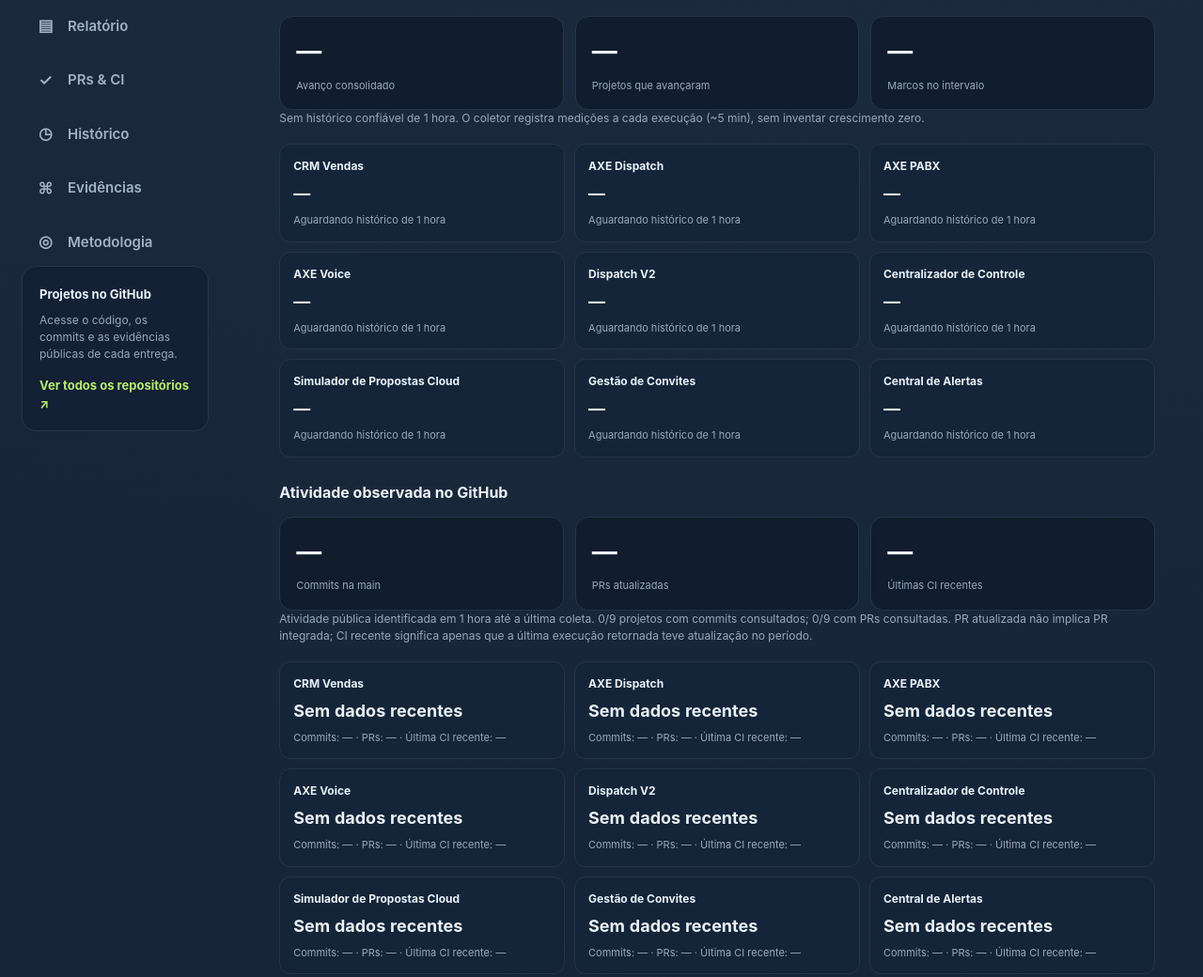
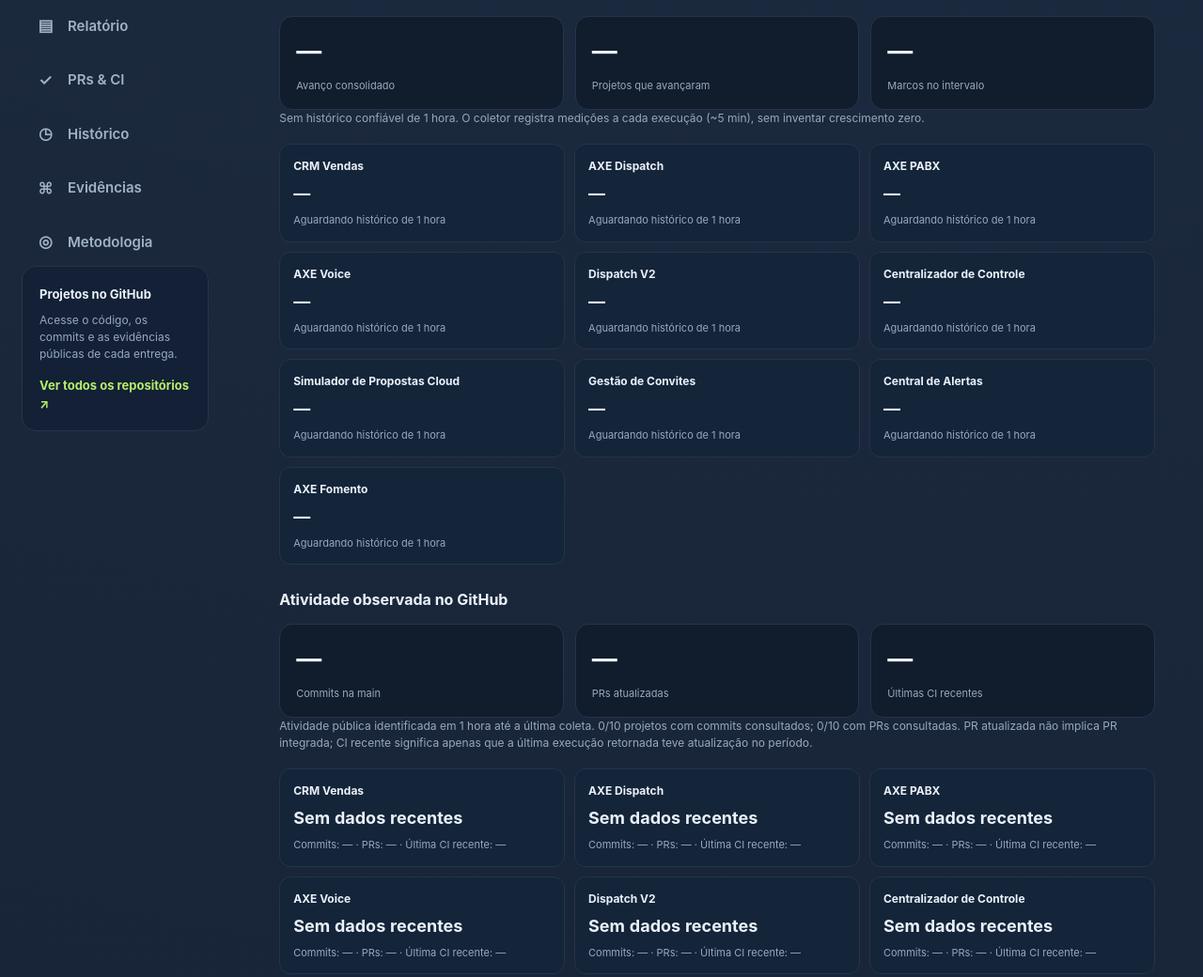
Before and after one commit to jeffaxe81/AXE, a plain HTML site: page index.html in a window 1280 px wide. Shown: the part 1010-2050 px from the top of the page at 94% size. Drawn offline with Linux system fonts and the light colour scheme.

Commit message:
feat(portfolio): add AXE Fomento as tenth reviewed project without declaring product ready

```diff
--- a/index.html
+++ b/index.html
@@ -620,6 +620,10 @@
     ["Registro da release 1.12.0",true],["Observabilidade em modo shadow documentada",true],["Validação integrada da operação",false],["Homologação final para produção",false]],history:[
     ["2026-09-13","Merge de observabilidade shadow (#9)","54f961b7ebc75935d50a3991a1307b96114586de"],
     ["2026-09-13","Documentação da release 1.12.0","71a38693f40b543bdceb485fe1378e75b5334c99"]
+  ]},
+  {id:"axe-fomento",name:"AXE Fomento",symbol:"◈",kind:"plataforma",stage:"Documentação",type:"plan",tech:"Node.js · PostgreSQL (escopo documentado)",description:"Captação de recursos públicos para prefeituras: radar de editais, aderência preliminar e projetos municipais. Main pública contém apenas README.",updated:"2026-10-23",milestones:[
+    ["Escopo da V1 e roadmap registrados no README",true],["Código-fonte da V1 e testes disponíveis para verificação",false],["Integração verificável com editais oficiais e respectivas fontes",false],["Segurança, isolamento municipal e testes integrados homologados",false],["Aceite operacional e liberação para produção registrados",false]],history:[
+    ["2026-10-23","Publicação do README e roteiro inicial V1","27dda567230c877459fb4f3c64a6cf4b6bc28a42"]
   ]}
 ];
 const esc=s=>String(s).replace(/[&<>"']/g,c=>({"&":"&amp;","<":"&lt;",">":"&gt;",'"':"&quot;","'":"&#39;"}[c]));
@@ -632,7 +636,7 @@
 let trackingData={};
 let releaseControl=null;
 const RELEASE_CRITERIA=[["functional","Testes funcionais"],["security","Segurança"],["data","Dados e recuperação"],["rollback","Rollback / implantação"],["approval","Aceite formal"]];
-const GATE_MATRIX = {"crm-vendas":{"dev":[0,1,2],"tests":[3,5],"homolog":[4],"release":[6]},"dispatch":{"dev":[0,1,2],"tests":[3],"homolog":[4],"release":[5]},"pabx-mvp":{"dev":[0,1,2,3,4],"tests":[],"homolog":[5],"release":[]},"axe-voice-desktop":{"dev":[0,1,2,3],"tests":[4],"homolog":[],"release":[5]},"dispatch-v2":{"dev":[0,1,2,3],"tests":[4],"homolog":[],"release":[5]},"centralizador-controle":{"dev":[0],"tests":[1,2],"homolog":[3],"release":[4]},"aderencia_tecnica":{"dev":[0,1,2,3],"tests":[4],"homolog":[],"release":[]},"axe-gestao-convites":{"dev":[0,1,2],"tests":[3],"homolog":[],"release":[4]},"central-despacho-alertas-publicacao":{"dev":[0,1],"tests":[2],"homolog":[3],"release":[]}};
+const GATE_MATRIX = {"crm-vendas":{"dev":[0,1,2],"tests":[3,5],"homolog":[4],"release":[6]},"dispatch":{"dev":[0,1,2],"tests":[3],"homolog":[4],"release":[5]},"pabx-mvp":{"dev":[0,1,2,3,4],"tests":[],"homolog":[5],"release":[]},"axe-voice-desktop":{"dev":[0,1,2,3],"tests":[4],"homolog":[],"release":[5]},"dispatch-v2":{"dev":[0,1,2,3],"tests":[4],"homolog":[],"release":[5]},"centralizador-controle":{"dev":[0],"tests":[1,2],"homolog":[3],"release":[4]},"aderencia_tecnica":{"dev":[0,1,2,3],"tests":[4],"homolog":[],"release":[]},"axe-gestao-convites":{"dev":[0,1,2],"tests":[3],"homolog":[],"release":[4]},"central-despacho-alertas-publicacao":{"dev":[0,1],"tests":[2],"homolog":[3],"release":[]},"axe-fomento":{"dev":[0,1,2],"tests":[3],"homolog":[4],"release":[]}};
 const total=PROJECTS.reduce((n,p)=>n+p.milestones.length,0), done=PROJECTS.reduce((n,p)=>n+p.milestones.filter(m=>m[1]).length,0),events=PROJECTS.reduce((n,p)=>n+p.history.length,0);
 document.getElementById("m-projects").textContent=PROJECTS.length;
 document.getElementById("m-done").textContent=done;
@@ -738,7 +742,7 @@
  const partiallyLimited=activity.filter(x=>x.data.partial).length;
  document.getElementById("hour-activity-detail").textContent=
  "Atividade pública identificada em "+periodLabel()+" até a última coleta. "+
- cRows.length+"/9 projetos com commits consultados; "+pRows.length+"/9 com PRs consultadas. "+
+ cRows.length+"/"+PROJECTS.length+" projetos com commits consultados; "+pRows.length+"/"+PROJECTS.length+" com PRs consultadas. "+
  (partiallyLimited?"Amostra truncada em "+partiallyLimited+" projetos; totais podem ser mínimos. ":"")+
  "PR atualizada não implica PR integrada; CI recente significa apenas que a última execução retornada teve atualização no período.";
  document.getElementById("hour-activity-projects").innerHTML=activity.map(({project,data})=>{
```
